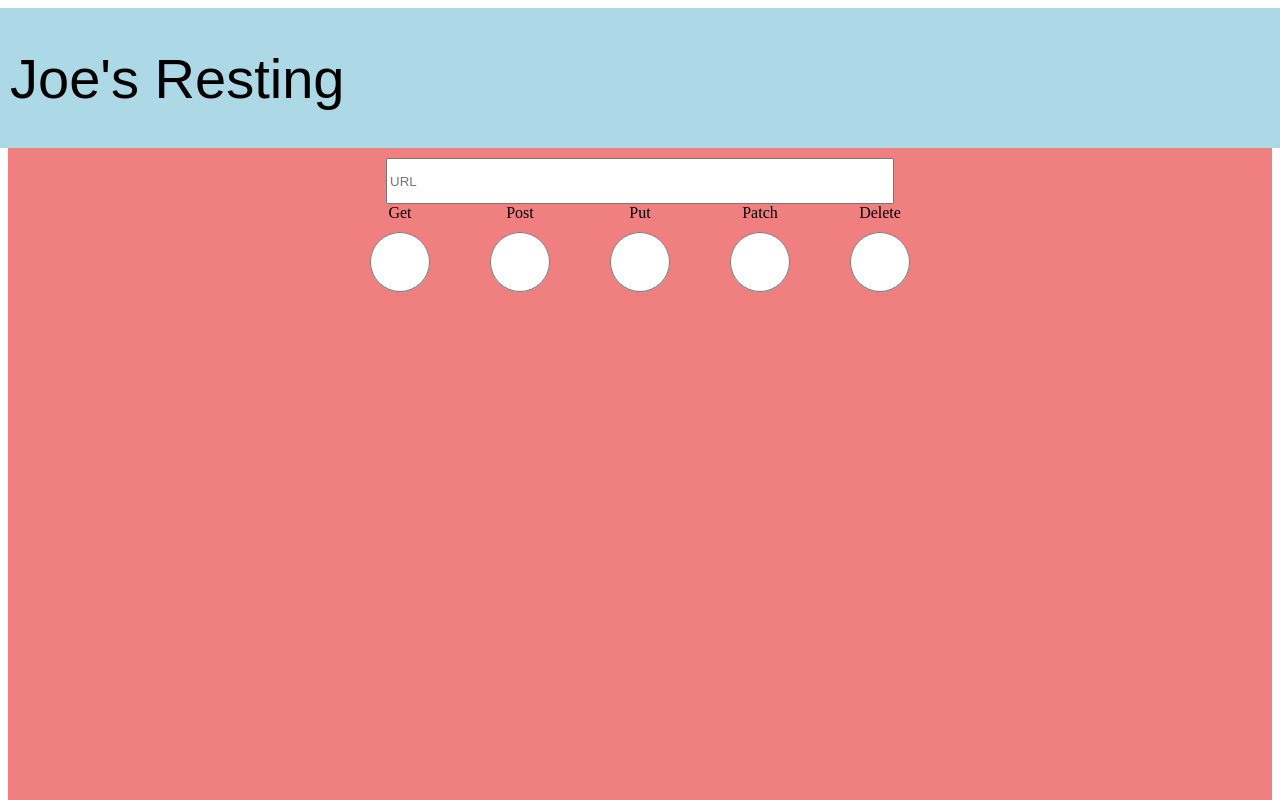
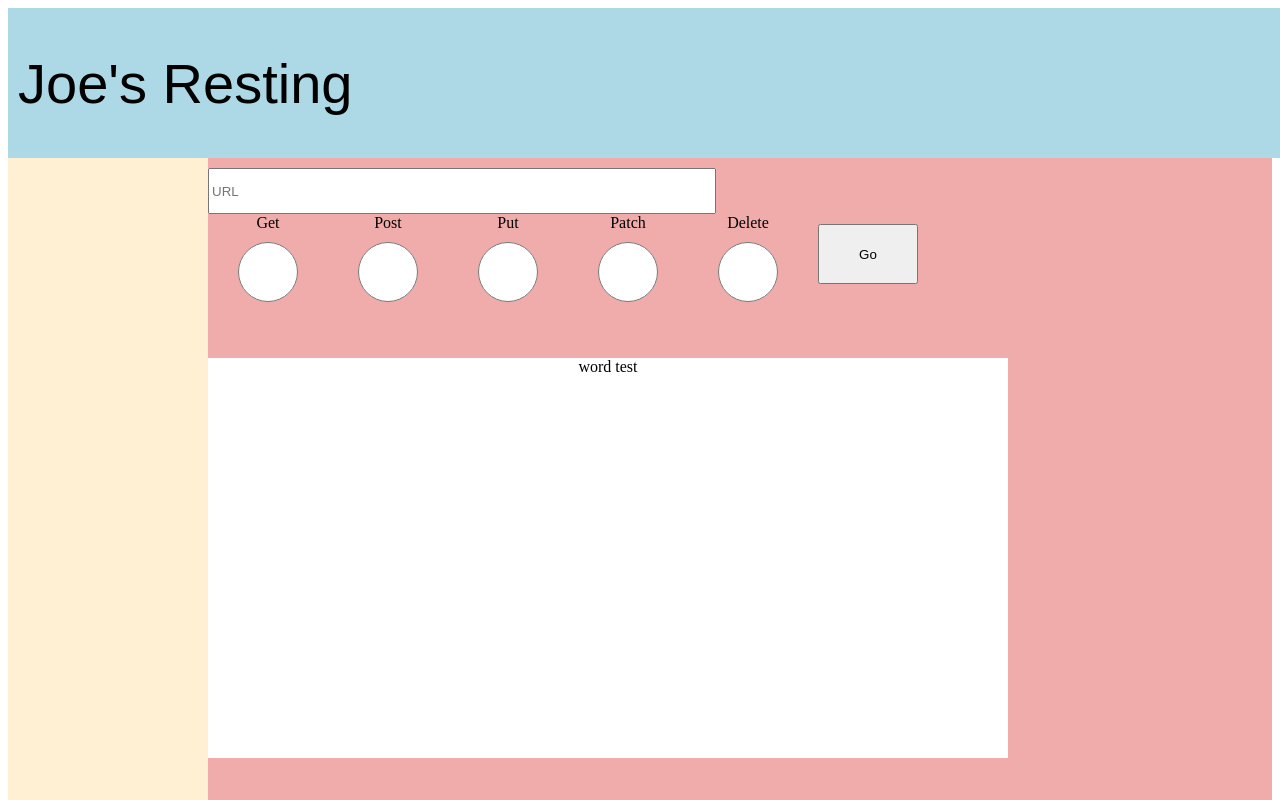
Before and after one commit to jdavisfsdev/FE-LAB--04, a React app: page / in a window 1280 px wide. Shown: the top 800 px of the page. Built offline with nearby package versions, Linux system fonts and the light colour scheme.

Commit message:
components created/ layout established

```diff
--- /dev/null
+++ b/src/components/History.jsx
@@ -0,0 +1,10 @@
+import React from 'react';
+import HistoryCSS from './History.module.css';
+
+export default function History() {
+  return (
+    <div className={HistoryCSS.body}>
+
+    </div>
+  );
+}
--- /dev/null
+++ b/src/components/History.module.css
@@ -0,0 +1,5 @@
+.body {
+    background: rgb(255, 240, 211);
+    width: 200px;
+    height: 1250px;
+}
--- /dev/null
+++ b/src/components/ResponseBody.jsx
@@ -0,0 +1,11 @@
+import React from 'react';
+import PropTypes from 'prop-types';
+import ResponseBodyCSS from './ResponseBody.module.css';
+
+export default function ResponseBody() {
+  return (
+    <div className={ResponseBodyCSS.body}>
+          word test
+    </div>
+  );
+}
--- /dev/null
+++ b/src/components/ResponseBody.module.css
@@ -0,0 +1,7 @@
+.body {
+    background: rgb(255, 255, 255);
+    width: 800px;
+    height: 400px;
+    display: flex;
+    justify-content: center;
+}
--- a/src/components/UrlAndButtons.jsx
+++ b/src/components/UrlAndButtons.jsx
@@ -1,5 +1,6 @@
 /* eslint-disable max-len */
 import React from 'react';
+import PropTypes from 'prop-types';
 import UrlAndButtonsCSS from './UrlAndButtons.module.css';
 
 export default function UrlAndButtons() {
@@ -27,7 +28,12 @@ export default function UrlAndButtons() {
         Delete
           <input placeholder="get" className={UrlAndButtonsCSS.radio} value={'delete'} type="radio" name="radio" id="delete"></input>
         </label>
+        <button className={UrlAndButtonsCSS.radio}>Go</button>
       </section>
     </div>
   );
 }
+
+UrlAndButtons.propTypes = {
+
+};
--- a/src/container/MainRest.css
+++ /dev/null
@@ -1,7 +0,0 @@
-div {
-    background: lightcoral;
-    height: 100vh;
-    display: flex;
-    flex-direction: column;
-    align-items: center;
-}
--- a/src/container/MainRest.jsx
+++ b/src/container/MainRest.jsx
@@ -1,12 +1,22 @@
 import React, { Component } from 'react';
-import './MainRest.css';
 import UrlAndButtons from '../components/UrlAndButtons';
+import ResponseBody from '../components/ResponseBody';
+import History from '../components/History';
+import MainRestCSS from './MainRest.module.css';
 
 export default class MainRest extends Component {
   render() {
     return (
-      <div className="main">
-        <UrlAndButtons />
+      <div className={MainRestCSS.main}>
+        <div className={MainRestCSS.UrlAndButtons}>
+          <UrlAndButtons  />
+        </div>
+        <div className={MainRestCSS.ResponseBody}>
+          <ResponseBody />
+        </div>
+        <div className={MainRestCSS.history}>
+          <History />
+        </div>
       </div>
     );
   }
--- /dev/null
+++ b/src/container/MainRest.module.css
@@ -0,0 +1,26 @@
+.main {
+    background: rgb(240, 171, 171);
+    height: 100%;
+    display: grid;
+    grid-template-columns: .5fr 2fr 1fr;
+    grid-template-rows: 200px 1fr 1fr 1fr;
+    flex-direction: column;
+    align-items: flex-start;
+    justify-content: center;
+}
+
+.UrlAndButtons {
+    grid-column-start: 2;
+    grid-row-start: 1;
+}
+
+.ResponseBody {
+    grid-row-start: 2;
+    grid-column-start: 2;
+}
+
+.History {
+    grid-row-start: 1;
+    grid-row-end: 3;
+    grid-column: 1;
+}
```
